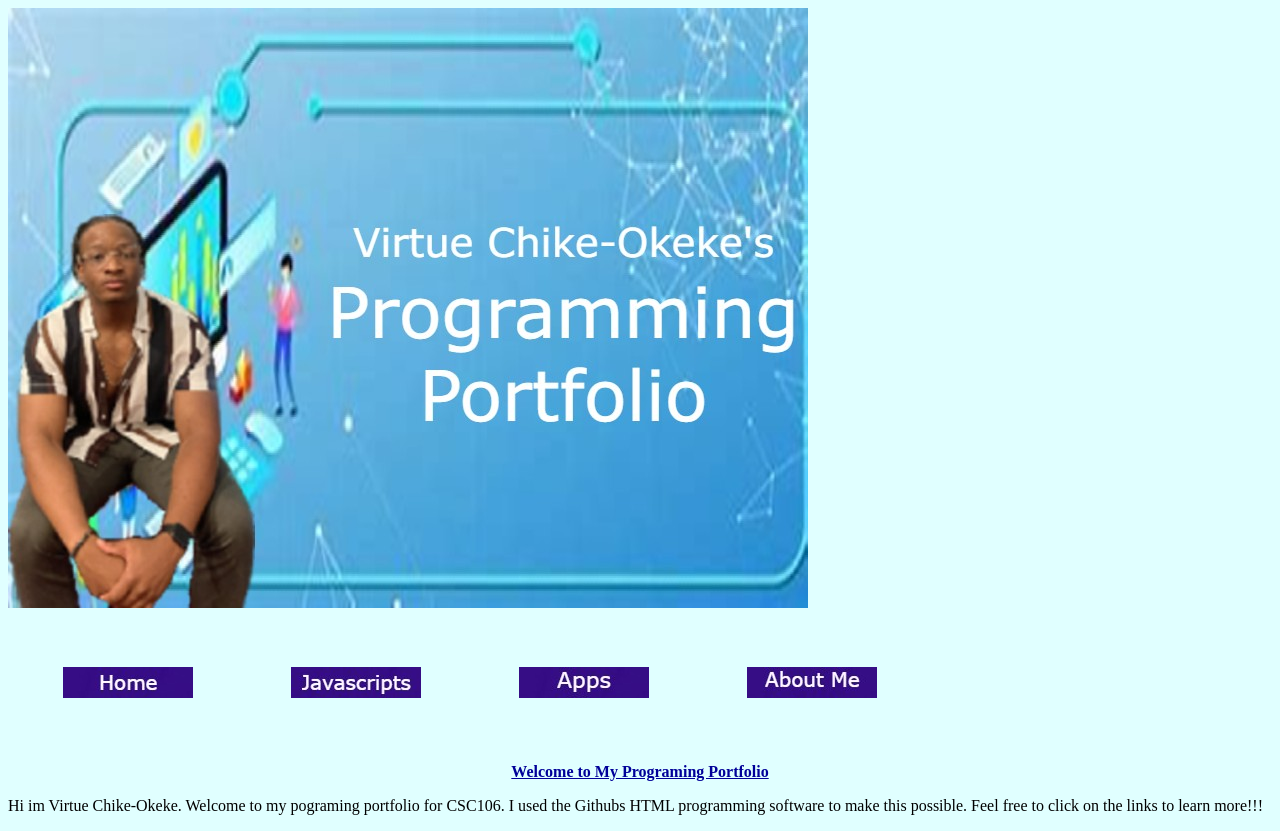
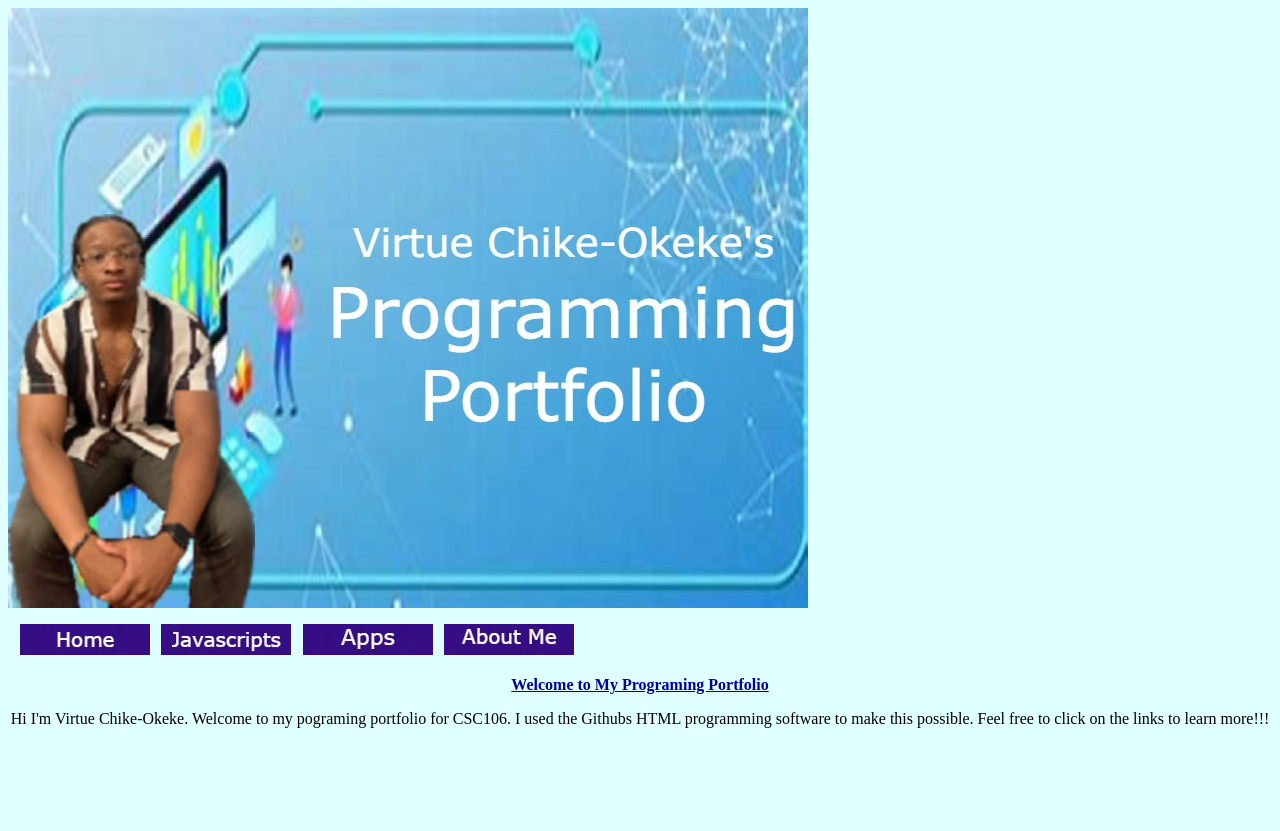
Before and after one commit to vchike-okeke/vchike-okeke.github.io, a plain HTML site: page index.html in a window 1280 px wide. After the commit the page ends 800 px from the top, so only its background shows below. Drawn offline with Linux system fonts and the light colour scheme.

Commit message:
Update index.html

```diff
--- a/index.html
+++ b/index.html
@@ -12,6 +12,7 @@
     text-align: center;
     text-decoration: underline;
   }
+  p { text-align: center;}
 
   table {
     margin: .3em;
@@ -19,7 +20,7 @@
   }
 
   th {
-    padding: 3em;
+    padding: .3em;
   }
 
   td {
@@ -63,6 +64,6 @@
     </thead>
     </table>
     <h1>Welcome to My Programing Portfolio</h1>
-    <p> Hi im Virtue Chike-Okeke. Welcome to my pograming portfolio for CSC106. I used the Githubs HTML programming software to make this possible. Feel free to click on the links to learn more!!!</p>
+    <p> Hi I'm Virtue Chike-Okeke. Welcome to my pograming portfolio for CSC106. I used the Githubs HTML programming software to make this possible. Feel free to click on the links to learn more!!!</p>
     </body>
 </html>
```
